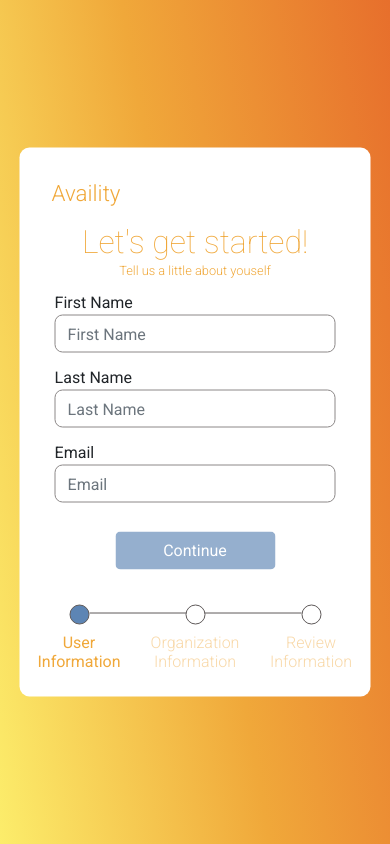
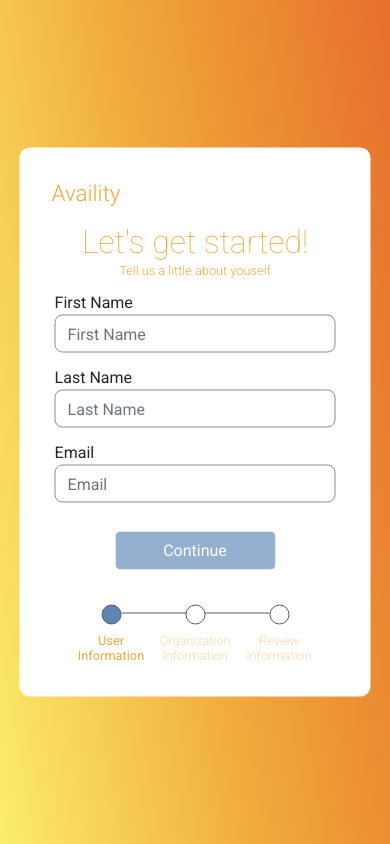
Before and after one commit to ItzaBlaineThing/RegUI-CodeExercise, a React (Create React App) app in the folder client/: page / in a window 390 px wide. Built offline with nearby package versions, Linux system fonts and the light colour scheme.

Commit message:
Respondive Layout Added -Updated

```diff
--- a/client/public/css/forms/registration/progressBar/ProgressBar.css
+++ b/client/public/css/forms/registration/progressBar/ProgressBar.css
@@ -87,10 +87,13 @@
 
 /* Mobile Breakpoint */
 @media (max-width: 480px) {
-    .progress-circle-middle {
-        margin: 0 6rem;
-    }
-    .progress-div {
+    .progress-div-text {
+        font-size: 0.8rem;
+      }
+      .progress-circle-middle {
+        margin: 0 4rem;
+      }
+      .progress-div {
         margin: 2rem 0 4rem;
-    }
+      }
 }
```
